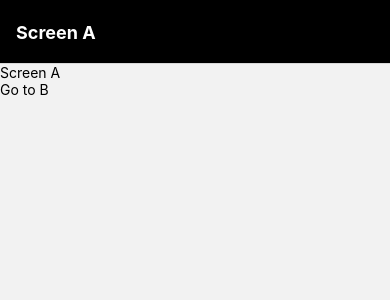
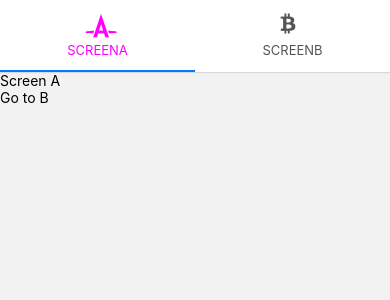
Before and after one commit to nhatban25912345/Learn-React-Native, a React Native app: screen / in a window 390 px wide. Shown: the top 300 px of the page. Built offline with nearby package versions, Linux system fonts and the light colour scheme.

Commit message:
Navigation Stack, bottom anh top tab navigation

```diff
--- a/src/App.tsx
+++ b/src/App.tsx
@@ -6,49 +6,62 @@ import {
 } from 'react-native';
 
 import { NavigationContainer } from '@react-navigation/native';
-import { createNativeStackNavigator } from '@react-navigation/native-stack';
 import ScreenA from './Components/Screen/ScreenA';
 import ScreenB from './Components/Screen/ScreenB';
+import FontAwesome5 from 'react-native-vector-icons/FontAwesome5';
 
-const Stack = createNativeStackNavigator();
+// import { createBottomTabNavigator } from '@react-navigation/bottom-tabs';
+// import { createMaterialBottomTabNavigator } from '@react-navigation/material-bottom-tabs';
+import { createMaterialTopTabNavigator } from '@react-navigation/material-top-tabs';
+
+// const Tab = createBottomTabNavigator();
+// const Tab = createMaterialBottomTabNavigator();
+const Tab = createMaterialTopTabNavigator();
+
 
 const App = () => {
   // const [name, setName] = useState('');
 
   return (
     <NavigationContainer>
-      <Stack.Navigator>
-        <Stack.Screen
-          name='screenA'
-          options={{
-            // header: () => <View className='flex w-full h-[70px] items-start justify-center'><Text className='text-white'>Go back</Text></View>,
-            title: 'Screen A',
-            headerStyle: {
-              backgroundColor: '#000',
-            },
-            headerTintColor: '#fff',
-            headerTitleStyle: {
-              fontWeight: 'bold',
-            },
-          }}
+      <Tab.Navigator
+        screenOptions={({route}) => ({
+          tabBarIcon: ({ focused, size, color}) => {
+            let iconName: string = "";
+            if (route.name === 'screenA') {
+              iconName = 'autoprefixer';
+              size = focused ? 25 : 20;
+              color = focused ? "#f0f" : "#555"
+            } else if (route.name === 'screenB') {
+              iconName = 'btc';
+              size = focused ? 25 : 20;
+              color = focused ? "#f0f" : "#555"
+            }
+            return (
+              <FontAwesome5 name={iconName} size={size} color={color} />
+            )
+          }
+        })}
+        tabBarOptions={{
+          activeTintColor: "#f0f",
+          inactiveTintColor: "#555",
+          activeBackgroundColor: "yellow",
+          inactiveBackgroundColor: "#ffff9d",
+          showLable: true,
+          lableStyle: {fontSize: 14},
+        }}
+      >
+        <Tab.Screen
+          name="screenA"
           component={ScreenA}
+          // options={{ tabBarBadge: 3}}
         />
-        <Stack.Screen
-          name='screenB'
-          options={{
-            title: 'Screen B',
-            headerStyle: {
-              backgroundColor: '#000',
-            },
-            headerTintColor: '#fff',
-            headerTitleStyle: {
-              fontWeight: 'bold',
-            },
-          }}
-
+        <Tab.Screen
+          name="screenB"
           component={ScreenB}
+          // options={{ tabBarBadge: 5}}
         />
-      </Stack.Navigator>
+      </Tab.Navigator>
     </NavigationContainer>
   );
 };
--- a/src/style.css
+++ b/src/style.css
@@ -1,3 +1,3 @@
 body {
-    color: #649264;
+    color: #ffff7b;
 }
```
Also changed, not shown: package.json (+10 -1 lines), 2 other files (tests, documents, lock files or other folders).
